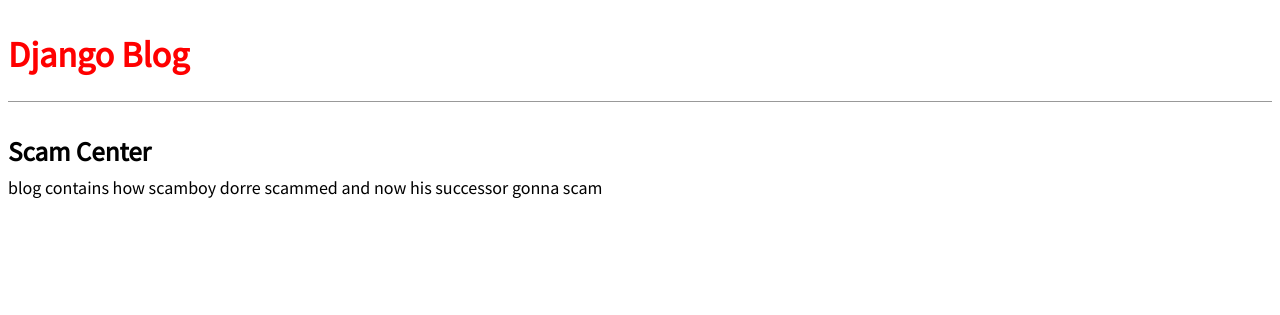
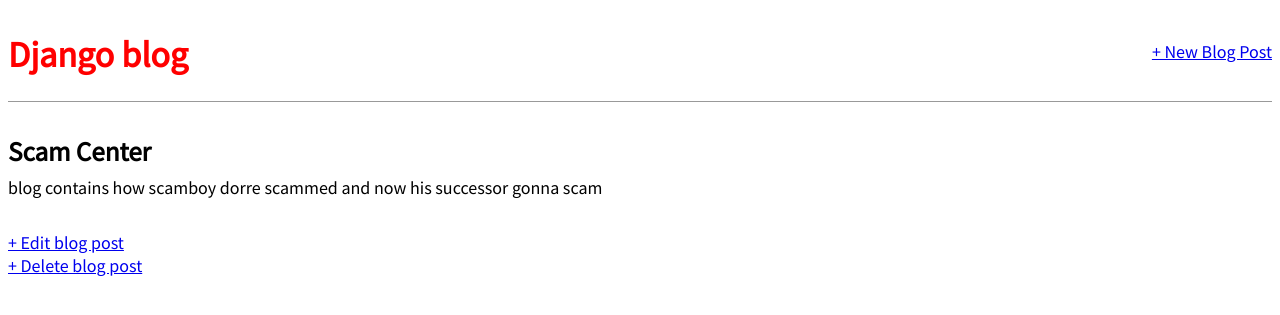
Before and after one commit to sagar-r236/blog-app, a Django app: page /post/3/ in a window 1280 px wide. Shown: the top 315 px of the page. Run offline with Django 4.2, Linux system fonts and the light colour scheme; data comes from the database, SQL or seed files in the repository; both versions use the stored data as it was after the commit.

Commit message:
complete full crud

```diff
--- a/blog/templates/base.html
+++ b/blog/templates/base.html
@@ -13,13 +13,17 @@
 </head>
 
 <body>
-    <header>
-        <h1><a href="{% url 'home' %}">Django Blog</a></h1>
-    </header>
-
     <div>
+        <header>
+            <div class="nav-left">
+                <h1><a href="{% url 'home' %}">Django blog</a></h1>
+            </div>
+            <div class="nav-right">
+                <a href="{% url 'post_new' %}">+ New Blog Post</a>
+            </div>
+        </header>
         {% block content %}
-        {% endblock content%}
+        {% endblock content %}
     </div>
 
 </body>
--- a/blog/templates/home.html
+++ b/blog/templates/home.html
@@ -6,6 +6,7 @@
         <div class="post-entry">
             <h2><a href="{% url 'post_detail' post.pk %}">{{ post.title }}</a></h2>
             <p>{{ post.body }}</p>
+
         </div>
 
     {% endfor %}
--- a/blog/templates/post_details.html
+++ b/blog/templates/post_details.html
@@ -5,4 +5,6 @@
     <h2>{{ post.title }}</h2>
     <p>{{ post.body }}</p>
 </div>
+<a href="{% url 'post_edit' post.pk %}">+ Edit blog post</a><br>
+<a href="{% url 'post_delete' post.pk %}">+ Delete blog post</a>
 {% endblock content %}
--- a/blog/urls.py
+++ b/blog/urls.py
@@ -1,7 +1,10 @@
 from django.urls import path
-from .views import BlogListView, BlogDetailView
+from .views import BlogDeleteView, BlogListView, BlogDetailView, BlogCreateView, BlogUpdateView
 
 urlpatterns = [
+    path("post/new",BlogCreateView.as_view(),name="post_new"),
     path("",BlogListView.as_view(),name="home"),
     path("post/<int:pk>/",BlogDetailView.as_view(),name="post_detail"),
+    path("post/<int:pk>/edit",BlogUpdateView.as_view(),name="post_edit"),
+    path("post/<int:pk>/delete",BlogDeleteView.as_view(),name="post_delete")
 ]
--- a/blog/views.py
+++ b/blog/views.py
@@ -1,8 +1,12 @@
+from ast import Del
 from django.shortcuts import render
 
 # Create your views here.
 from django.views.generic import ListView,DetailView
+from django.views.generic.edit import CreateView, UpdateView, DeleteView
 from .models import Post
+from django.urls import reverse_lazy
+
 
 class BlogListView(ListView):
     model = Post
@@ -12,3 +16,18 @@ class BlogListView(ListView):
 class BlogDetailView(DetailView):
     model = Post
     template_name = "post_details.html"
+
+class BlogCreateView(CreateView):
+    model = Post
+    template_name = "post_new.html"
+    fields = ["title","author","body"]
+
+class BlogUpdateView(UpdateView):
+    model = Post
+    template_name = "post_edit.html"
+    fields = ["title","body"]
+
+class BlogDeleteView(DeleteView):
+    model = Post
+    template_name = "post_delete.html"
+    success_url = reverse_lazy("home")
```
Also changed, not shown: blog/templates/post_delete.html (added, +17 -0 lines), blog/templates/post_edit.html (added, +11 -0 lines), blog/templates/post_new.html (added, +12 -0 lines), db.sqlite3.
